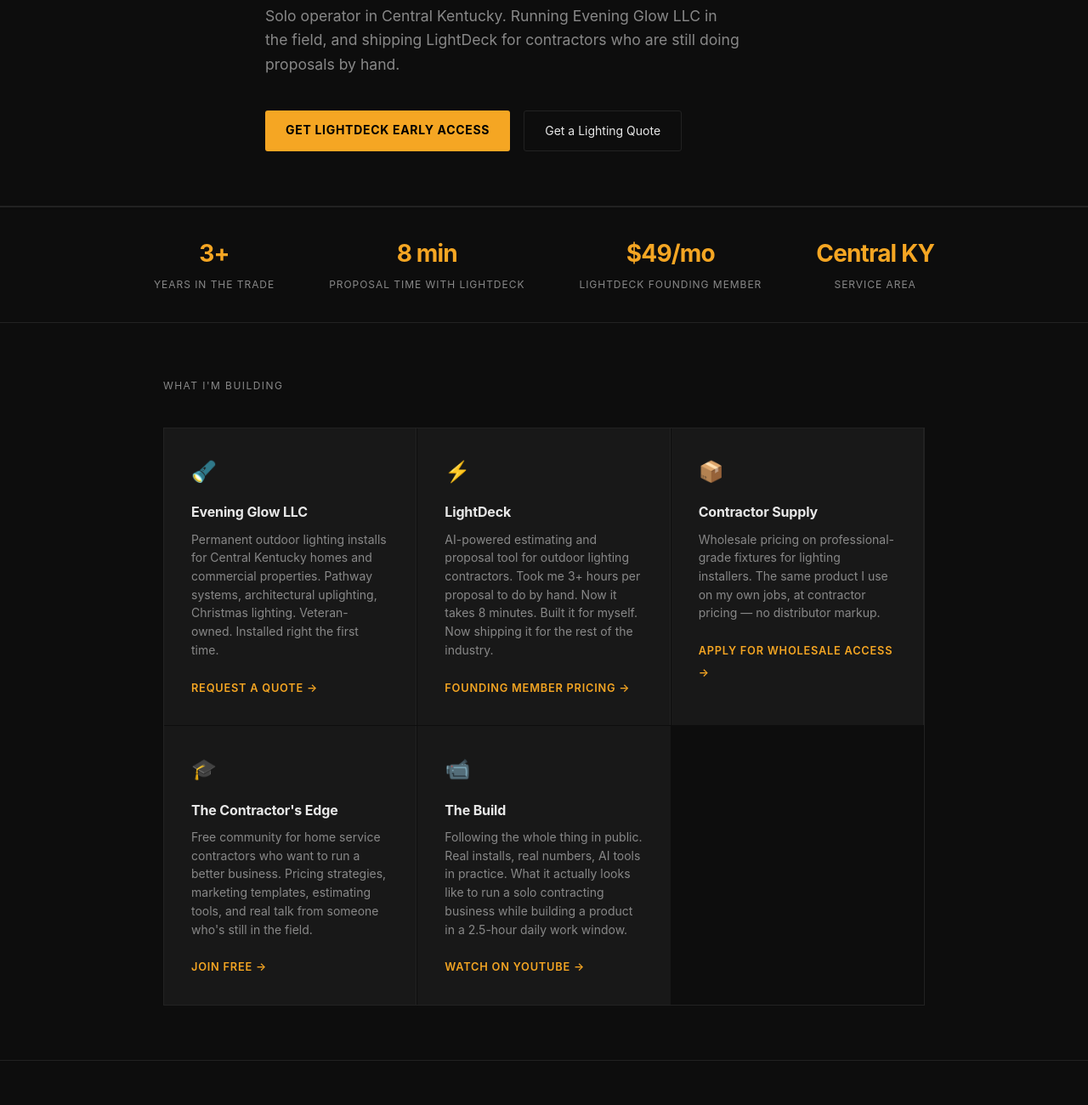
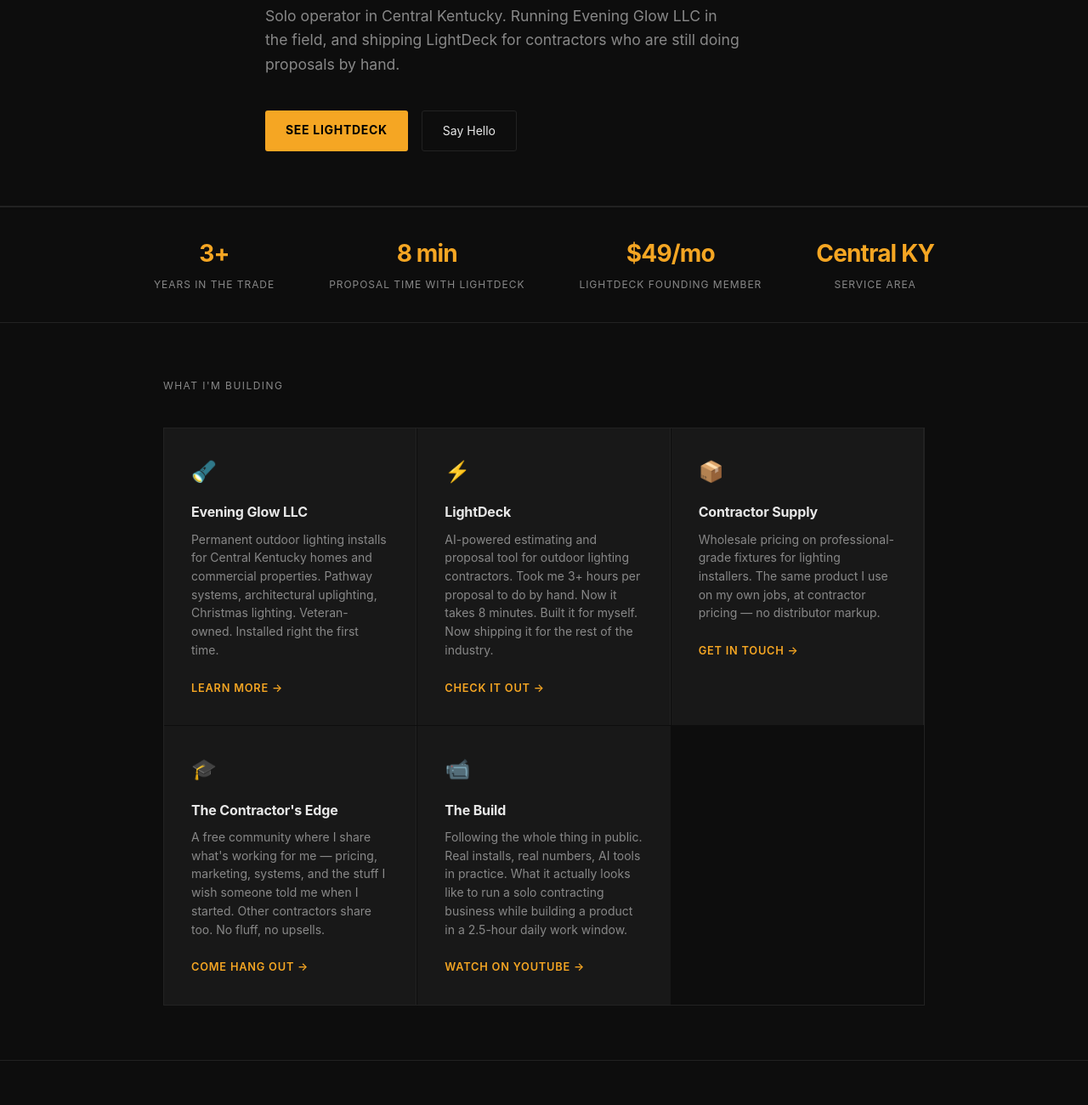
Before and after one commit to ZCOLLINSKY/ZCOLLINSKY.github.io, a plain HTML site: page index.html in a window 1280 px wide. Shown: the part 380-1680 px from the top of the page at 85% size. Drawn offline with Linux system fonts and the light colour scheme.

Commit message:
Tone down CTAs — helpful not salesy
Soften all button text and descriptions to feel like a person
sharing, not a brand selling. "Come Hang Out" not "Join Free",
"Say Hello" not "Get a Lighting Quote", etc.

Co-Authored-By: Claude Opus 4.7 (1M context) <noreply@anthropic.com>

```diff
--- a/index.html
+++ b/index.html
@@ -351,8 +351,8 @@
       and shipping LightDeck for contractors who are still doing proposals by hand.
     </p>
     <div class="hero-cta">
-      <a href="https://lightdeck.tech" class="btn-primary">Get LightDeck Early Access</a>
-      <a href="mailto:ZC@EveningGlowLLC.com" class="btn-secondary">Get a Lighting Quote</a>
+      <a href="https://lightdeck.tech" class="btn-primary">See LightDeck</a>
+      <a href="mailto:ZC@EveningGlowLLC.com" class="btn-secondary">Say Hello</a>
     </div>
   </section>
 
@@ -391,7 +391,7 @@
           Pathway systems, architectural uplighting, Christmas lighting. Veteran-owned.
           Installed right the first time.
         </p>
-        <a href="mailto:ZC@EveningGlowLLC.com" class="track-link">Request a Quote →</a>
+        <a href="mailto:ZC@EveningGlowLLC.com" class="track-link">Learn More →</a>
       </div>
 
       <div class="track-card">
@@ -402,7 +402,7 @@
           Took me 3+ hours per proposal to do by hand. Now it takes 8 minutes.
           Built it for myself. Now shipping it for the rest of the industry.
         </p>
-        <a href="https://lightdeck.tech" class="track-link">Founding Member Pricing →</a>
+        <a href="https://lightdeck.tech" class="track-link">Check It Out →</a>
       </div>
 
       <div class="track-card">
@@ -412,18 +412,18 @@
           Wholesale pricing on professional-grade fixtures for lighting installers.
           The same product I use on my own jobs, at contractor pricing — no distributor markup.
         </p>
-        <a href="mailto:ZC@EveningGlowLLC.com" class="track-link">Apply for Wholesale Access →</a>
+        <a href="mailto:ZC@EveningGlowLLC.com" class="track-link">Get in Touch →</a>
       </div>
 
       <div class="track-card">
         <div class="track-icon">🎓</div>
         <h3>The Contractor's Edge</h3>
         <p>
-          Free community for home service contractors who want to run a better business.
-          Pricing strategies, marketing templates, estimating tools, and real talk from someone
-          who's still in the field.
+          A free community where I share what's working for me — pricing, marketing, systems,
+          and the stuff I wish someone told me when I started. Other contractors share too.
+          No fluff, no upsells.
         </p>
-        <a href="https://www.skool.com/the-contractors-edge" class="track-link">Join Free →</a>
+        <a href="https://www.skool.com/the-contractors-edge" class="track-link">Come Hang Out →</a>
       </div>
 
       <div class="track-card">
@@ -462,8 +462,8 @@
       That constraint turned out to be a feature.
     </p>
     <p>
-      Now I'm teaching what I've learned to other contractors through a free community,
-      YouTube content, and practical tools that save time and make money.
+      Now I'm sharing what I've learned along the way — through a free community,
+      YouTube, and some tools I've put together that I think other contractors would find useful.
     </p>
     <p>
       I'm not building a startup. I'm building an empire — bootstrapped, permanent, cash-flowing.
```
